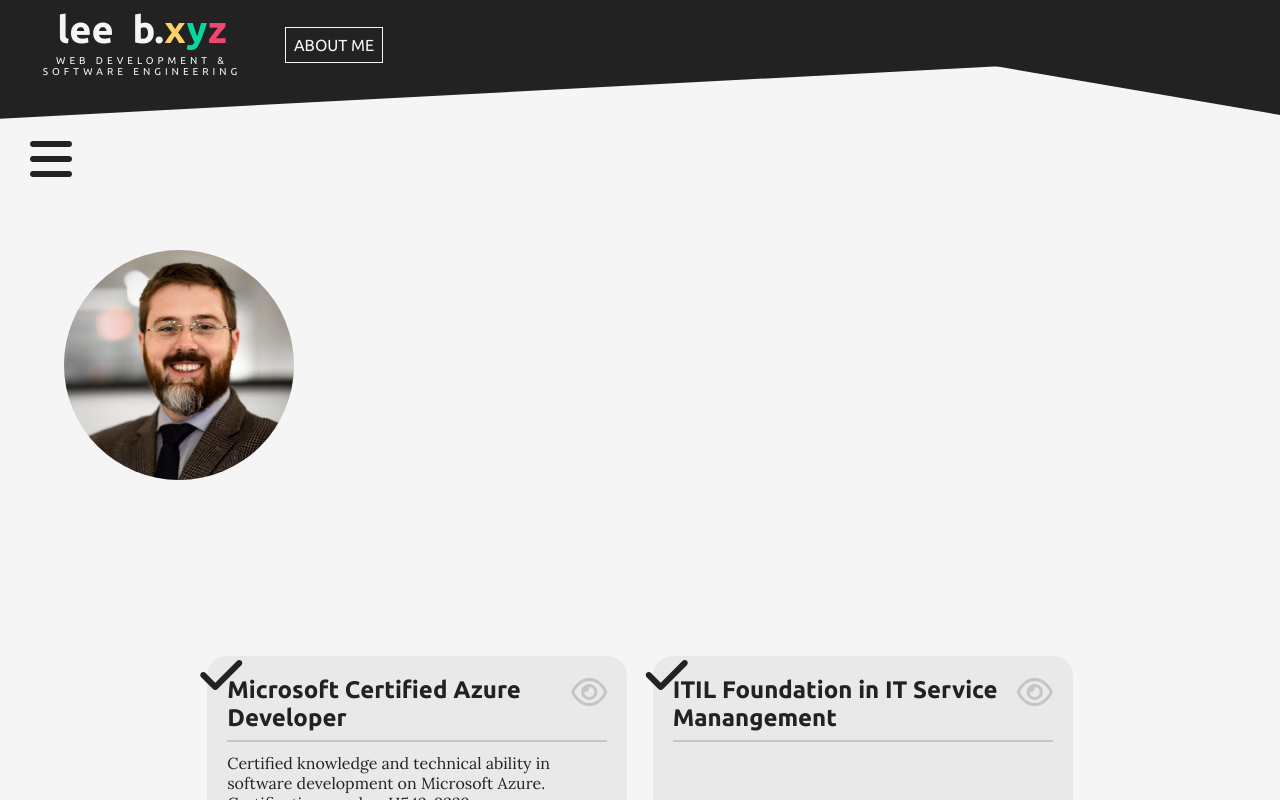
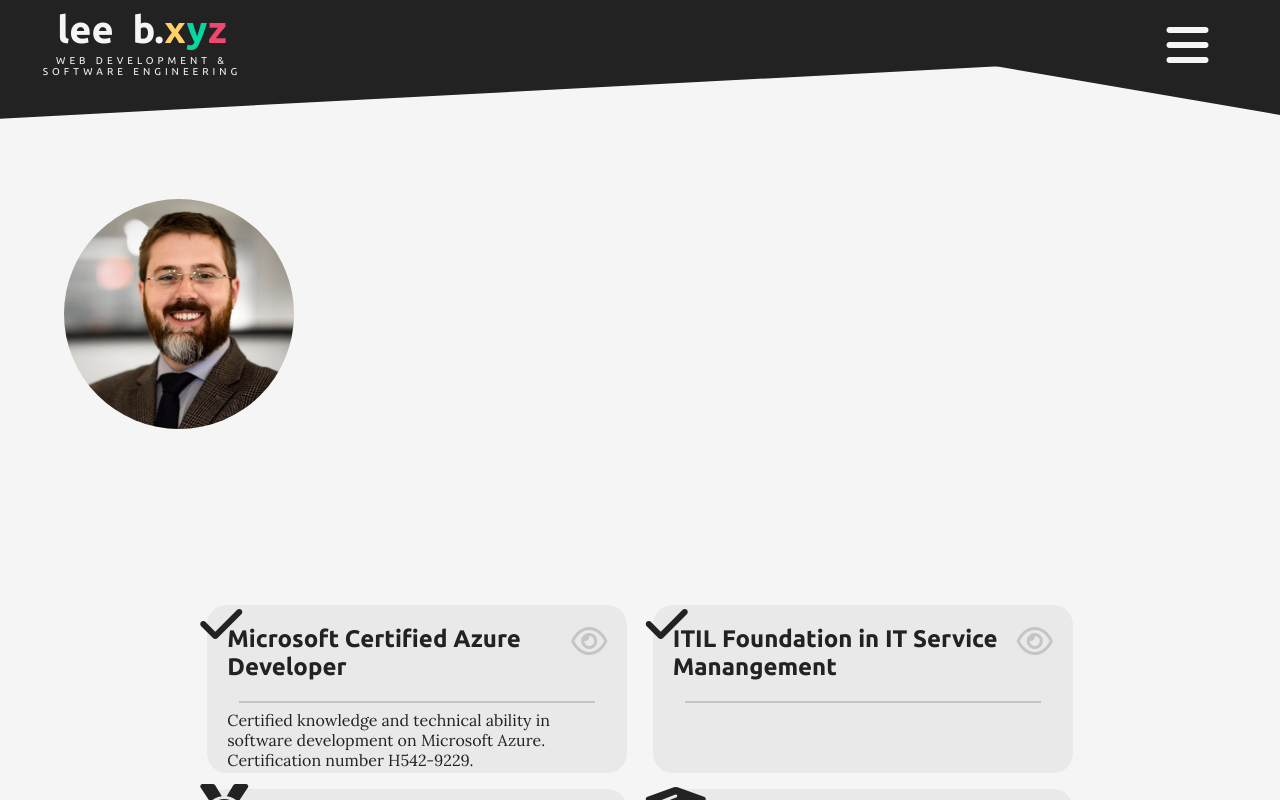
Before and after one commit to bananabrann/leeb.xyz, a React (Create React App) app: page /about in a window 1280 px wide. Shown: the top 800 px of the page. Built offline with nearby package versions, Linux system fonts and the light colour scheme.

Commit message:
Basic navbar

```diff
--- a/src/Components/Header/Header.scss
+++ b/src/Components/Header/Header.scss
@@ -7,6 +7,10 @@ $tilt-degree: -3deg;
   width: 100%;
   color: $wht;
   margin-bottom: 8vh;
+
+  .hamburger {
+    cursor: pointer;
+  }
 
   &::before {
     transform: rotate($tilt-degree);
@@ -24,10 +28,13 @@ $tilt-degree: -3deg;
     position: absolute;
     top: 0;
     padding: 8px;
+    color: $wht;
 
     display: flex;
     flex-direction: row;
     align-items: center;
+    justify-content: space-between;
+    width: 94.5vw;
 
     > * {
       margin: auto 9px;
@@ -50,12 +57,30 @@ $tilt-degree: -3deg;
     }
   }
 
+  .nav-area {
+    background-color: $blu;
+    color: $wht;
+    padding: 24px;
+    font-size: 24px;
+    .Separator {
+      max-width: 480px;
+    }
+
+    .section {
+      display: flex;
+      flex-direction: row;
+      align-items: center;
+      justify-content: space-between;
+      max-width: 600px;
+      margin: 0 auto;
+      text-align: right;
+    }
+  }
   .sticky {
     position: fixed;
     padding-top: 28px !important;
     top: 0;
   }
-
   .Logo {
     font-size: calc(3vmin + 14px);
   }
--- a/src/Components/Header/Header.tsx
+++ b/src/Components/Header/Header.tsx
@@ -1,10 +1,16 @@
 import React from "react";
 import { useEffect, useState } from "react";
 import Logo from "../Logo/Logo";
-import NavItem from "./NavItem/NavItem";
+import Separator from "../Separator/Separator";
 import "./Header.scss";
 
-const Header: React.FC<any> = () => {
+// prettier-ignore
+interface IHeaderProps {
+}
+
+const Header: React.FC<any> = (props: IHeaderProps) => {
+  const [isNavDisplayed, setIsNavDisplayed] = useState<boolean>(false);
+
   useEffect(() => {
     document.onscroll = () => handleNavStickyEffect();
   }, []);
@@ -24,6 +30,52 @@ const Header: React.FC<any> = () => {
     }
   }
 
+  function handleNavHamburgerClick(newValue?: boolean): void {
+    console.log("click");
+
+    if (newValue) {
+      setIsNavDisplayed(newValue);
+    } else {
+      setIsNavDisplayed(!isNavDisplayed);
+    }
+  }
+
+  const navArea: unknown = (
+    <div className="nav-area">
+      <div className="section">
+        <div className="left">
+          <i className="fas fa-user"></i>
+        </div>
+        <div className="right">
+          <p>Resume</p>
+          <p>About Me</p>
+        </div>
+      </div>
+      <Separator />
+
+      <div className="section">
+        <div className="left">
+          <i className="fas fa-terminal"></i>
+        </div>
+        <div className="right">
+          <p>Services</p>
+          <p>Contact</p>
+        </div>
+      </div>
+      <Separator />
+
+
+      <div className="section">
+        <div className="left">
+          <i className="fas fa-cubes"></i>
+        </div>
+        <div className="right">
+          <p>Login</p>
+        </div>
+      </div>
+    </div>
+  );
+
   return (
     <div className="Header">
       <div className="header-second-angle"></div>
@@ -33,25 +85,15 @@ const Header: React.FC<any> = () => {
           <p className="subtitle">Web Development & Software Engineering</p>
         </div>
 
-        <NavItem
-          destination="/about"
-          label="About Me"
-          isDisabled={false}
-          navItemIdentifier="navitem-about"
-        />
-        {/*
-
-                <NavItem
-                destination="/freelance"
-                label="Freelance Services"
-                isDisabled={false}
-                navItemIdentifier="navitem-freelance"
-                />
-
-            */}
+        <div className="right-side-dock">
+          <i
+            className="fas fa-bars fa-3x hamburger"
+            onClick={() => handleNavHamburgerClick()}
+          />
+        </div>
       </div>
 
-      <i className="fas fa-bars fa-3x" id="nav-slider"></i>
+      {isNavDisplayed ? navArea : null}
     </div>
   );
 };
--- a/src/Components/Separator/Separator.scss
+++ b/src/Components/Separator/Separator.scss
@@ -10,5 +10,6 @@
     background-color: $gry2;
     height: 2px;
     width: 75vw;
+    margin: 12px;
   }
 }
--- a/src/styles/_colors.scss
+++ b/src/styles/_colors.scss
@@ -3,6 +3,7 @@ $wht:   #f5f5f5;
 $gry:   #e9e9e9;
 $gry2:  #c5c5c5;
 $blk:   #222222;
+$blu:   #0f324e;
 
 // Vivid
 $prl:   #ff00ea;
```
Lines whose indentation alone changed are shown as unchanged.
